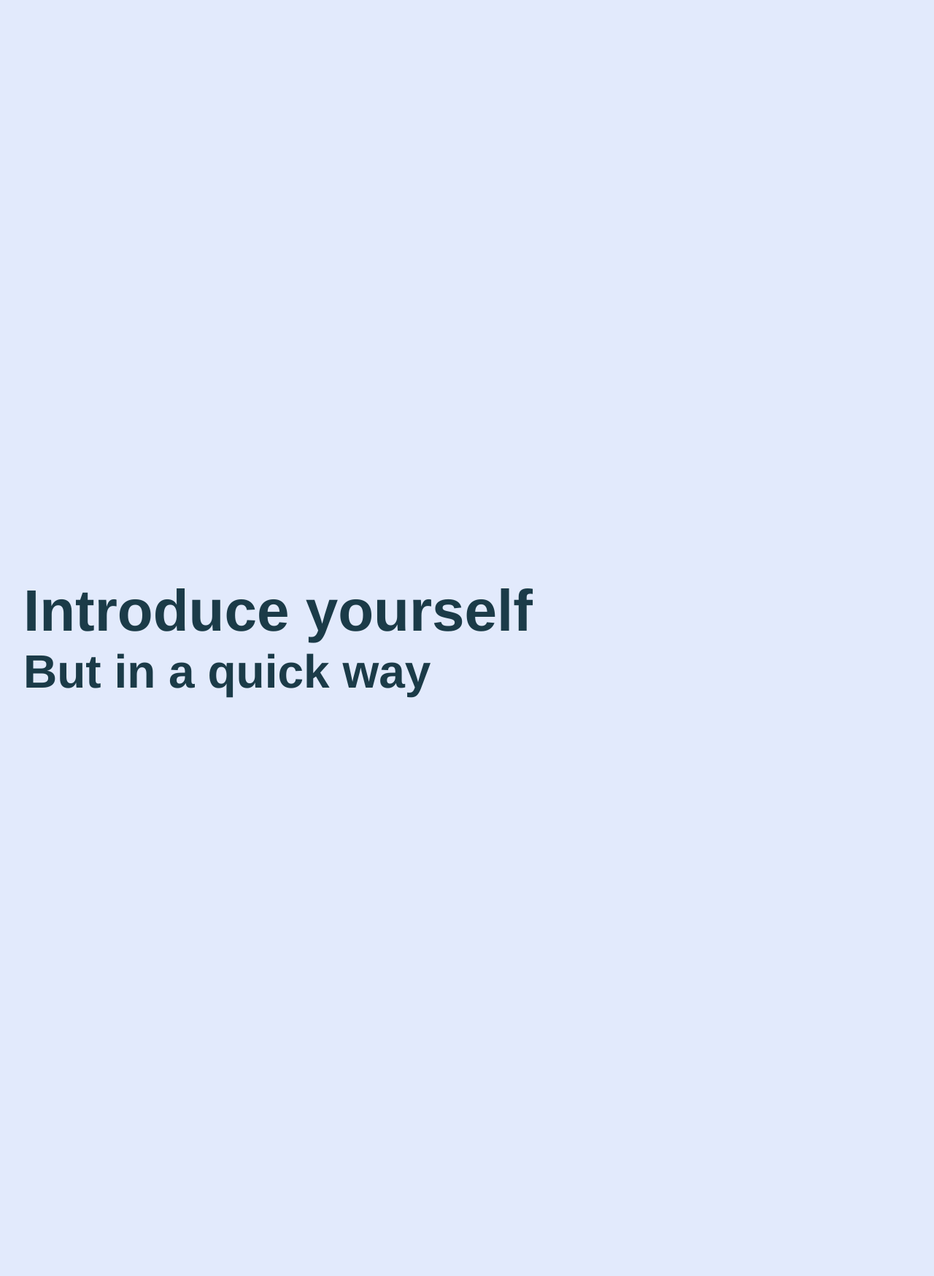
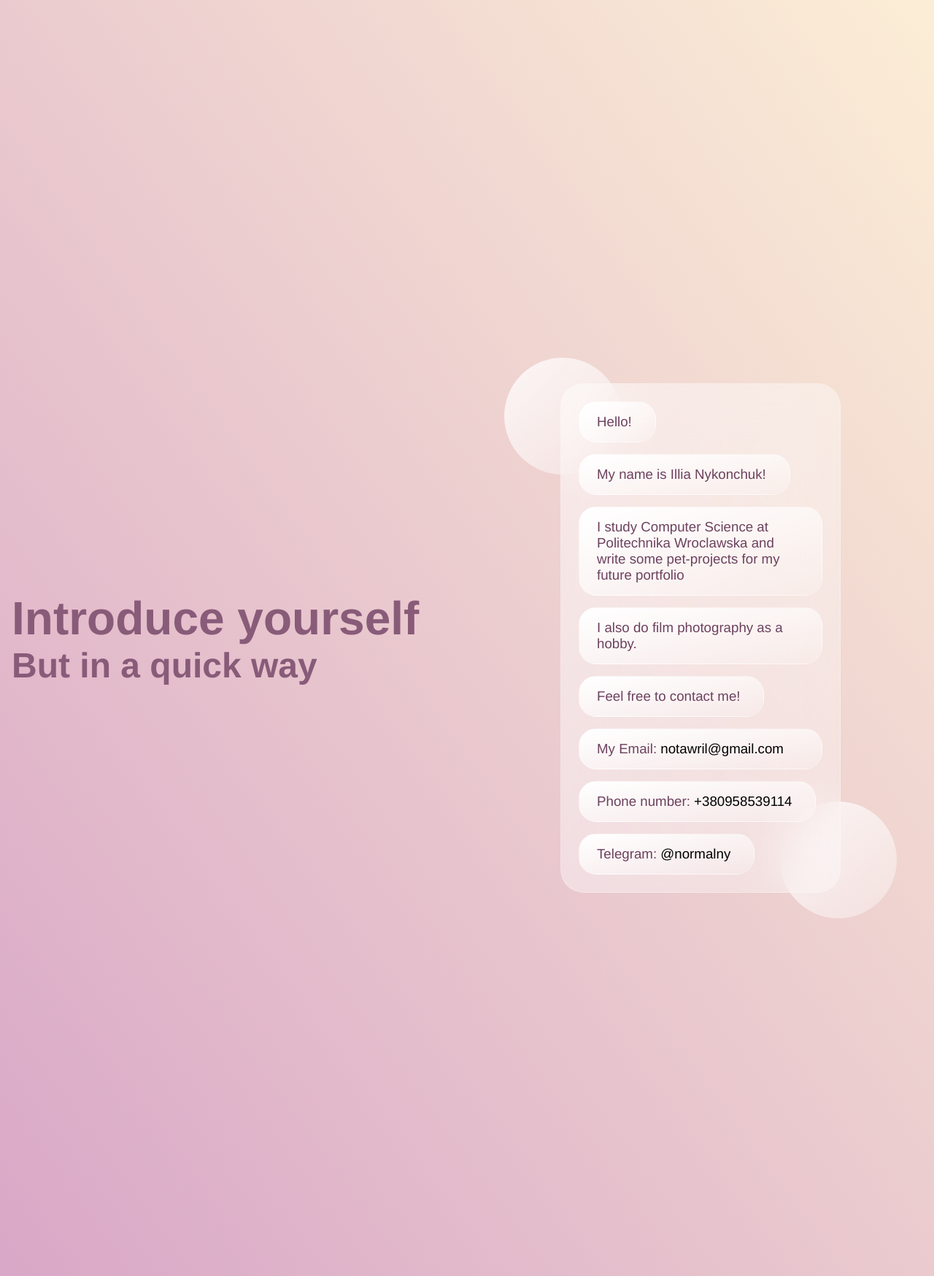
Before and after one commit to h0pped/cardme, a Node server app: page / in a window 1280 px wide. Shown: the whole page at 73% size. Run offline with Node 20, Linux system fonts and the light colour scheme; some libraries are stand-ins or nearby versions.

Commit message:
feat: REDESIGN TO GLASSMORPHISM

```diff
--- a/public/css/index.css
+++ b/public/css/index.css
@@ -1,9 +1,9 @@
 .title {
-  font-size: 5rem;
+  font-size: 4rem;
 }
 
 .subtitle {
-  font-size: 4rem;
+  font-size: 3rem;
 }
 
 * {
@@ -14,7 +14,7 @@
 
 body {
   font-family: Helvetica, sans-serif;
-  background: #e2eafc;
+  background: linear-gradient(to right top, #d9a7c7, #fceed6);
   transition: background-color 1s ease;
 }
 
@@ -22,211 +22,214 @@ body {
   scroll-snap-type: y mandatory;
   overflow-y: scroll;
   height: 100vh;
-  color: #1b3b48;
+  color: #6c415e;
 }
 
 #title-container {
-  height: 100vh;
+  position: relative;
+  min-height: 100vh;
   width: 100vw;
   display: flex;
-  justify-content: center;
-  align-items: flex-start;
-  flex-direction: column;
+  justify-content: space-between;
+  align-items: center;
   text-align: left;
-  padding-left: 2rem;
   scroll-snap-align: start;
 }
 #title-container .title,
 #title-container .subtitle {
-  color: #1b3b48;
+  color: #885b79;
 }
 #title-container .title-wrap {
-  position: absolute;
   z-index: -1;
+  margin-left: 1rem;
   transition: opacity 0.5s ease, transform 0.5s ease;
 }
 #title-container .title-wrap.hidden {
   opacity: 0;
   transform: translateY(-100px);
 }
+#title-container .card-title-container {
+  width: 30vw;
+  margin-right: 10vw;
+  position: relative;
+  z-index: 999;
+  opacity: 1;
+}
+#title-container .card-title-container .glass-card {
+  width: 100%;
+}
+#title-container .card-title-container .circle1,
+#title-container .card-title-container .circle2 {
+  background: linear-gradient(to right bottom, rgba(255, 255, 255, 0.8), rgba(255, 255, 255, 0.3));
+  height: 10rem;
+  width: 10rem;
+  position: absolute;
+  border-radius: 50%;
+  z-index: -1;
+}
+#title-container .card-title-container .circle1 {
+  top: -5%;
+  left: -20%;
+}
+#title-container .card-title-container .circle2 {
+  bottom: -5%;
+  right: -20%;
+}
 
 #generate-card-container {
   min-height: 100vh;
-  width: 100vw;
   scroll-snap-align: center;
   scroll-snap-stop: always;
   display: flex;
   justify-content: center;
   align-items: center;
-  align-content: center;
 }
-#generate-card-container .card {
+#generate-card-container .glass-card {
   margin: 5rem 0;
 }
+#generate-card-container .card-wrapper {
+  position: relative;
+}
+#generate-card-container .card-wrapper .circle1,
+#generate-card-container .card-wrapper .circle2 {
+  background: linear-gradient(to right bottom, rgba(255, 255, 255, 0.8), rgba(255, 255, 255, 0.3));
+  height: 7rem;
+  width: 7rem;
+  position: absolute;
+  border-radius: 50%;
+  z-index: -1;
+}
+#generate-card-container .card-wrapper .circle1 {
+  top: 2%;
+  left: -15%;
+}
+#generate-card-container .card-wrapper .circle2 {
+  bottom: 2%;
+  right: -15%;
+}
 
-.card {
-  margin: 1rem 0;
-  border-radius: 25px;
-  align-self: center;
-  background: #ccdbfd;
-  box-shadow: 5px 5px 10px #b6c3e1, -5px -5px 10px #e2f3ff;
-  width: 35%;
+.glass-card {
+  padding: 1.5rem;
   display: flex;
   flex-direction: column;
   justify-content: flex-start;
   align-items: flex-start;
-  align-self: center;
-  padding: 2rem 1rem;
+  background: linear-gradient(to right bottom, rgba(255, 255, 255, 0.5), rgba(255, 255, 255, 0.3));
+  backdrop-filter: blur(2rem);
+  border: 1px solid rgba(255, 255, 255, 0.2);
+  z-index: 999;
+  border-radius: 2rem;
   opacity: 1;
-  transition: opacity 0.5s ease, transform 1s ease;
 }
-.card.hidden {
-  opacity: 0;
+.glass-card a {
+  color: black;
+  text-decoration: none;
 }
-.card .card-image label {
-  display: block;
-  width: 150px;
-  height: 150px;
-  border: 1px solid #191919;
-  display: flex;
-  justify-content: center;
-  align-items: center;
-}
-.card .card-image input {
-  display: none;
-}
-.card .card-block {
-  border-radius: 27px;
-  max-width: 100%;
-  background: #c9d9fd;
-  box-shadow: 8px 8px 16px #bfcef0, -8px -8px 16px #d3e4ff;
+.glass-card .card-block {
   padding: 1rem 2rem 1rem 1.5rem;
   text-align: left;
   margin-bottom: 1rem;
-  border: none;
+  background: linear-gradient(to right bottom, white, rgba(255, 255, 255, 0.2));
+  border-radius: 1.5rem;
+  color: #6c415e;
+  border: 1px solid rgba(255, 255, 255, 0.2);
 }
-.card .card-block h3 {
+.glass-card .card-block h3 {
   display: inline;
   font-weight: 400;
+  word-break: break-word;
 }
-.card .card-block .card-block-content:not(:last-child) {
+.glass-card .card-block .card-block-content:not(:last-child) {
   margin-bottom: 1.5rem;
 }
-.card .card-block input {
-  max-width: 100%;
-  border: none;
-  border-radius: 10px;
-  background: #c9d9fd;
-  box-shadow: 8px 8px 16px #b7c5e6, -8px -8px 16px #dbedff;
-  padding: 0.5rem 0.5rem 0.5rem 1rem;
-  font-size: 1.2rem;
-  margin-left: 0.5rem;
-  transition: box-shadow 0.5s ease;
-}
-.card .card-block input::placeholder {
-  color: #757575;
-}
-.card .card-block input:focus {
-  outline: none;
-  box-shadow: inset 9px 9px 18px #b3c1e1, inset -9px -9px 18px #dff1ff;
-}
-.card .card-block span[contenteditable=true] {
+.glass-card .card-block span[contenteditable=true] {
   max-width: 100%;
   white-space: pre-line;
   display: inline-block;
   min-height: 150px;
   width: 300px;
   border-radius: 10px;
-  background: #c9d9fd;
-  box-shadow: 8px 8px 12px #bdccee, -8px -8px 12px #d5e6ff;
+  background: linear-gradient(to right bottom, white, rgba(255, 255, 255, 0.2));
   padding: 0.5rem 0.5rem 0.5rem 1rem;
   font-size: 1.2rem;
+  transition: box-shadow 0.5s ease;
 }
-.card .card-block span[contenteditable=true]:empty::before {
+.glass-card .card-block span[contenteditable=true]:empty::before {
   content: attr(placeholder);
   color: #757575;
 }
-.card .card-block span[contenteditable=true]:focus {
+.glass-card .card-block span[contenteditable=true]:focus {
   outline: none;
-  box-shadow: inset 9px 9px 18px #b3c1e1, inset -9px -9px 18px #dff1ff;
+  box-shadow: inset 9px 9px 18px #f0d5dc, inset -9px -9px 18px #f0d5dc;
 }
-.card .card-block.submit-btn {
+.glass-card .card-block input {
+  max-width: 100%;
+  border: none;
+  border-radius: 10px;
+  background: linear-gradient(to right bottom, white, rgba(255, 255, 255, 0.2));
+  padding: 0.5rem 0.5rem 0.5rem 1rem;
+  font-size: 1.2rem;
+  margin-left: 0.5rem;
+  transition: box-shadow 0.5s ease;
+}
+.glass-card .card-block input::placeholder {
+  color: #757575;
+}
+.glass-card .card-block input:focus {
+  outline: none;
+  box-shadow: inset 9px 9px 18px #f0d5dc, inset -9px -9px 18px #f0d5dc;
+}
+.glass-card .card-block.submit-btn {
   border-radius: 10px;
   text-align: center;
   font-size: 1rem;
+  transition: box-shadow 0.5s ease;
 }
-.card .card-block.submit-btn:active {
-  box-shadow: inset 9px 9px 18px #b3c1e1, inset -9px -9px 18px #dff1ff;
+.glass-card .card-block.submit-btn:active {
+  box-shadow: inset 9px 9px 18px #f0d5dc, inset -9px -9px 18px #f0d5dc;
 }
-.card .card-block:last-child {
+.glass-card .card-block:last-child {
   margin-bottom: 0;
 }
-.card .card-block.block-stretch {
-  width: 85%;
+.glass-card .card-block.block-stretch {
+  width: 100%;
 }
-.card .card-block.block-stretch .card-block-content {
+.glass-card .card-block.block-stretch .card-block-content {
   display: flex;
   align-items: center;
   justify-content: stretch;
 }
-.card .card-block.block-stretch input {
-  width: 100%;
+.glass-card .card-block.block-stretch input {
+  width: 80%;
 }
-.card .card-block.block-stretch-full {
+.glass-card .card-block.block-stretch-full {
   width: 100%;
 }
 
 #ready-card-container {
+  scroll-snap-align: center;
+  scroll-snap-stop: always;
   min-height: 100vh;
-  width: 100vw;
-  scroll-snap-align: start;
-  scroll-snap-stop: always;
-  padding: 5rem;
   display: flex;
-  justify-content: space-between;
+  justify-content: space-evenly;
   align-items: center;
+  padding: 2rem 2rem;
 }
 #ready-card-container .left {
-  width: 50%;
+  width: 40%;
+}
+#ready-card-container .left .glass-card {
+  width: 80%;
 }
 #ready-card-container .right {
-  width: 50%;
+  display: flex;
+  justify-content: center;
+  align-items: center;
+  flex-direction: column;
 }
 #ready-card-container.hidden {
   visibility: hidden;
   display: none;
 }
-#ready-card-container .card {
-  width: 70%;
-  background: #c9d9fd;
-  box-shadow: 5px 5px 13px #bfcef0, -5px -5px 13px #d3e4ff;
-}
-#ready-card-container .card .card-block {
-  background: #c9d9fd;
-  box-shadow: 8px 8px 16px #bfcef0, -8px -8px 16px #d3e4ff;
-}
-#ready-card-container .card .card-block h3 {
-  word-break: break-all;
-}
-#ready-card-container #add-links-container {
-  display: flex;
-  justify-content: space-around;
-  align-items: center;
-  width: 70%;
-}
-#ready-card-container .links-button {
-  border-radius: 50%;
-  background: #c9d9fd;
-  box-shadow: 8px 8px 16px #bfcef0, -8px -8px 16px #d3e4ff;
-  width: 5rem;
-  height: 5rem;
-  border: none;
-  padding: 1rem;
-  font-size: 0.75rem;
-  transition: transform 0.2s ease;
-}
-#ready-card-container .links-button:hover {
-  transform: scale(1.1);
-}
 
 /*# sourceMappingURL=index.css.map */
--- a/public/js/script.js
+++ b/public/js/script.js
@@ -1,6 +1,7 @@
 const cardContainer = document.querySelector("#generate-card-container");
 const titleContainer = document.querySelector("#title-container");
 const titleWrapper = document.querySelector(".title-wrap");
+
 const readyCardContainer = document.querySelector("#ready-card-container");
 const body = document.querySelector("body");
 const card = document.querySelector("#generate-card");
@@ -120,7 +121,7 @@ const generateDescriptionBlocks = (description) => {
 };
 const createResultCard = (data) => {
   let cardEl = document.createElement("div");
-  cardEl.classList.add("card");
+  cardEl.classList.add("glass-card");
 
   //NAME BLOCK
   cardEl.innerHTML += `
@@ -137,12 +138,14 @@ const createResultCard = (data) => {
   `;
 
   // JOB BLOCK
-  if (data.job)
+  if (data.job_title)
     cardEl.innerHTML += `
   <div class="card-block">
     <div class="card-block-content">
-      <h3>I am ${data.job} ${
-      data.company_name.length != 0 ? `in ${data.company_name}` : ""
+      <h3>I am ${data.job_title} ${
+      data.company_name && data.company_name?.length != 0
+        ? `in ${data.company_name}`
+        : ""
     }</h3>
     </div>
   </div>
--- a/public/scss/_colors.scss
+++ b/public/scss/_colors.scss
@@ -1,6 +1,23 @@
 $title-page-color: #e2eafc;
-$title-page-text-color: #1b3b48;
-$card-text-color: #1b3b48;
+$title-page-text-color: #885b79;
+$card-text-color: #6c415e;
 $card-page-color: #e2eafc;
 $dark-color: #191919;
 $generated-card-page-color: #e6e7ed;
+
+$title-background: linear-gradient(to right top, #d9a7c7, #fceed6);
+$title-card-background: linear-gradient(
+  to right bottom,
+  rgba(255, 255, 255, 0.5),
+  rgba(255, 255, 255, 0.3)
+);
+$title-card-circles-background: linear-gradient(
+  to right bottom,
+  rgba(255, 255, 255, 0.8),
+  rgba(255, 255, 255, 0.3)
+);
+$title-card-block-background: linear-gradient(
+  to right bottom,
+  rgba(255, 255, 255, 1),
+  rgba(255, 255, 255, 0.2)
+);
--- a/public/scss/_fonts.scss
+++ b/public/scss/_fonts.scss
@@ -1,8 +1,8 @@
 $font-family: Helvetica, sans-serif;
 
 .title {
-  font-size: 5rem;
+  font-size: 4rem;
 }
 .subtitle {
-  font-size: 4rem;
+  font-size: 3rem;
 }
--- a/public/scss/index.scss
+++ b/public/scss/index.scss
@@ -8,7 +8,7 @@
 }
 body {
   font-family: fonts.$font-family;
-  background: colors.$title-page-color;
+  background: colors.$title-background;
   transition: background-color 1s ease;
 }
 .container {
@@ -18,110 +18,125 @@ body {
   color: colors.$card-text-color;
 }
 #title-container {
+  position: relative;
   .title,
   .subtitle {
     color: colors.$title-page-text-color;
   }
   .title-wrap {
-    position: absolute;
     z-index: -1;
+
+    margin-left: 1rem;
     transition: opacity 0.5s ease, transform 0.5s ease;
     &.hidden {
       opacity: 0;
       transform: translateY(-100px);
     }
   }
-  height: 100vh;
+
+  .card-title-container {
+    width: 30vw;
+    margin-right: 10vw;
+    position: relative;
+
+    z-index: 999;
+    opacity: 1;
+    .glass-card {
+      width: 100%;
+    }
+
+    .circle1,
+    .circle2 {
+      background: colors.$title-card-circles-background;
+      height: 10rem;
+      width: 10rem;
+      position: absolute;
+      border-radius: 50%;
+      z-index: -1;
+    }
+    .circle1 {
+      top: -5%;
+      left: -20%;
+    }
+    .circle2 {
+      bottom: -5%;
+      right: -20%;
+    }
+  }
+
+  min-height: 100vh;
   width: 100vw;
   display: flex;
-  justify-content: center;
-  align-items: flex-start;
-  flex-direction: column;
+  justify-content: space-between;
+  align-items: center;
   text-align: left;
-  padding-left: 2rem;
   scroll-snap-align: start;
 }
 #generate-card-container {
   min-height: 100vh;
-  width: 100vw;
   scroll-snap-align: center;
   scroll-snap-stop: always;
   display: flex;
   justify-content: center;
   align-items: center;
-  align-content: center;
-  .card {
+  .glass-card {
     margin: 5rem 0;
   }
+  .card-wrapper {
+    position: relative;
+    .circle1,
+    .circle2 {
+      background: colors.$title-card-circles-background;
+      height: 7rem;
+      width: 7rem;
+      position: absolute;
+      border-radius: 50%;
+      z-index: -1;
+    }
+    .circle1 {
+      top: 2%;
+      left: -15%;
+    }
+    .circle2 {
+      bottom: 2%;
+      right: -15%;
+    }
+  }
 }
-.card {
-  margin: 1rem 0;
-  border-radius: 25px;
-  align-self: center;
-  background: #ccdbfd;
-  box-shadow: 5px 5px 10px #b6c3e1, -5px -5px 10px #e2f3ff;
-  width: 35%;
+.glass-card {
+  padding: 1.5rem;
   display: flex;
   flex-direction: column;
   justify-content: flex-start;
   align-items: flex-start;
-  align-self: center;
-  padding: 2rem 1rem;
+  background: colors.$title-card-background;
+  backdrop-filter: blur(2rem);
+  border: 1px solid rgba(255, 255, 255, 0.2);
+  z-index: 999;
+  border-radius: 2rem;
   opacity: 1;
-  transition: opacity 0.5s ease, transform 1s ease;
-  &.hidden {
-    opacity: 0;
+  a {
+    color: black;
+    text-decoration: none;
   }
 
-  .card-image {
-    label {
-      display: block;
-      width: 150px;
-      height: 150px;
-      border: 1px solid colors.$dark-color;
-      display: flex;
-      justify-content: center;
-      align-items: center;
-    }
-    input {
-      display: none;
-    }
-  }
   .card-block {
-    border-radius: 27px;
-    max-width: 100%;
-    background: #c9d9fd;
-    box-shadow: 8px 8px 16px #bfcef0, -8px -8px 16px #d3e4ff;
     padding: 1rem 2rem 1rem 1.5rem;
     text-align: left;
     margin-bottom: 1rem;
-    border: none;
+    background: colors.$title-card-block-background;
+    border-radius: 1.5rem;
+    color: colors.$card-text-color;
+    border: 1px solid rgba(255, 255, 255, 0.2);
 
     h3 {
       display: inline;
       font-weight: 400;
+      word-break: break-word;
     }
     .card-block-content {
       &:not(:last-child) {
         margin-bottom: 1.5rem;
-      }
-    }
-    input {
-      max-width: 100%;
-      border: none;
-      border-radius: 10px;
-      background: #c9d9fd;
-      box-shadow: 8px 8px 16px #b7c5e6, -8px -8px 16px #dbedff;
-      padding: 0.5rem 0.5rem 0.5rem 1rem;
-      font-size: 1.2rem;
-      margin-left: 0.5rem;
-      transition: box-shadow 0.5s ease;
-      &::placeholder {
-        color: #757575;
-      }
-      &:focus {
-        outline: none;
-        box-shadow: inset 9px 9px 18px #b3c1e1, inset -9px -9px 18px #dff1ff;
       }
     }
     span {
@@ -161,14 +195,14 @@ body {
       margin-bottom: 0;
     }
     &.block-stretch {
-      width: 85%;
+      width: 100%;
       .card-block-content {
         display: flex;
         align-items: center;
         justify-content: stretch;
       }
       input {
-        width: 100%;
+        width: 80%;
       }
     }
     &.block-stretch-full {
--- a/views/index.hbs
+++ b/views/index.hbs
@@ -14,9 +14,61 @@
           <h1 class="title">Introduce yourself</h1>
           <h2 class="subtitle">But in a quick way</h2>
         </div>
+        <div class="card-title-container">
+        <div class="glass-card">
+          <div class="card-block">
+            <div class="card-block-content">
+              <h3>Hello!</h3>
+            </div>
+          </div>
+           <div class="card-block">
+            <div class="card-block-content">
+              <h3>My name is Illia Nykonchuk!</h3>
+            </div>
+          </div>
+          <div class="card-block">
+            <div class="card-block-content">
+              <h3>I study Computer Science at Politechnika Wroclawska and write some pet-projects for my future portfolio</h3>
+            </div>
+          </div>
+          <div class="card-block">
+            <div class="card-block-content">
+              <h3>I also do film photography as a hobby.</h3>
+            </div>
+          </div>
+          <div class="card-block">
+            <div class="card-block-content">
+              <h3>Feel free to contact me!</h3>
+            </div>
+          </div>
+          <div class="card-block block-stretch">
+              <div class="card-block-content">
+                <h3>My Email:
+                  <a
+                    href="mailto:notawril@gmail.com"
+                  >notawril@gmail.com</a></h3>
+              </div>
+            </div>
+            <div class="card-block">
+              <div class="card-block-content">
+                <h3>Phone number:
+                  <a href="tel:+380958539914">+380958539114</a></h3>
+              </div>
+            </div>
+            <div class="card-block">
+              <div class="card-block-content">
+                <h3>Telegram:
+                  <a href="https://t.me/normalny">@normalny</a></h3>
+              </div>
+            </div>
+          </div>
+        <div class="circle1"></div>
+        <div class="circle2"></div>
+        </div>
       </div>
       <div id="generate-card-container">
-        <div class="card" id="generate-card" class="hidden">
+        <div class="card-wrapper">
+        <div class="glass-card" id="generate-card" class="hidden">
           <div class="card-block">
             <div class="card-block-content">
               <h3>Hello!</h3>
@@ -95,12 +147,15 @@
             Create a card!
           </button>
         </div>
+        <div class="circle1"></div>
+        <div class="circle2"></div>
         </div>
 
-      <div id="ready-card-container">
+      </div>
+
+      <div id="ready-card-container" class="hidden">
         <div class="left">
-
-          <div class="card">
+          <div class="glass-card">
           <div class="card-block">
             <div class="card-block-content">
               <h3>Hello!</h3>
@@ -108,25 +163,22 @@
           </div>
            <div class="card-block">
             <div class="card-block-content">
-                <h3>My name is Illia</h3>
+              <h3>My name is Illia Nykonchuk!</h3>
             </div>
           </div>
           <div class="card-block">
             <div class="card-block-content">
-                <h3>I am Digital Assistant At Google</h3>
-              </div>
-
-            </div>
-            <div class="card-block">
-              <div class="card-block-content">
-                <h3>I help people to manage their tasks in a specific way</h3>
+              <h3>I study Computer Science at Politechnika Wroclawska and write some pet-projects for my future portfolio</h3>
             </div>
           </div>
           <div class="card-block">
             <div class="card-block-content">
-                <h3>
-                  Also I like dogs :)
-                </h3>
+              <h3>I also do film photography as a hobby.</h3>
+            </div>
+          </div>
+          <div class="card-block">
+            <div class="card-block-content">
+              <h3>Feel free to contact me!</h3>
             </div>
           </div>
           <div class="card-block block-stretch">
@@ -141,24 +193,20 @@
               <div class="card-block-content">
                 <h3>Phone number:
                   <a href="tel:+380958539914">+380958539114</a></h3>
-
               </div>
             </div>
-
-          </div>
-          <div id="add-links-container">
-            <button id="add-link-btn" class="links-button">
-              Add link
-            </button>
-            <button id="add-telegram-btn" class="links-button">
-              Add Telegram
-            </button>
-            <button id="add-whatsapp-btn" class="links-button">
-              Add WhatsApp
-            </button>
+            <div class="card-block">
+              <div class="card-block-content">
+                <h3>Telegram:
+                  <a href="https://t.me/normalny">@normalny</a></h3>
               </div>
             </div>
+          </div>
+        <div class="circle1"></div>
+        <div class="circle2"></div>
+        </div>
         <div class="right">
+          <h3 id="qr-title">Scan QR-code to get access to your card!</h3>
           <div id="qrcode"></div>
         </div>
       </div>
```
Also changed, not shown: other parts of public/scss/index.scss (+35 -46 lines), 1 other file. Lines whose indentation alone changed are shown as unchanged.
